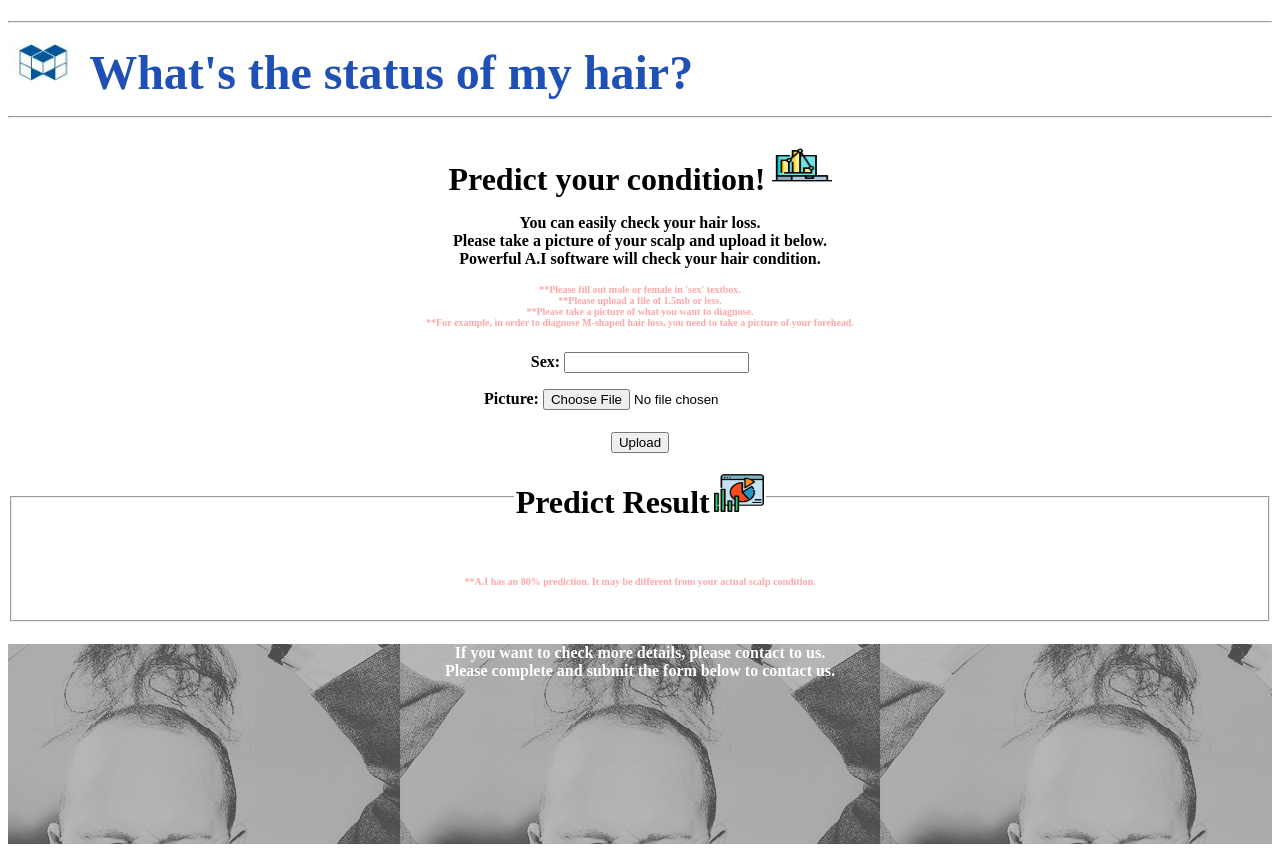
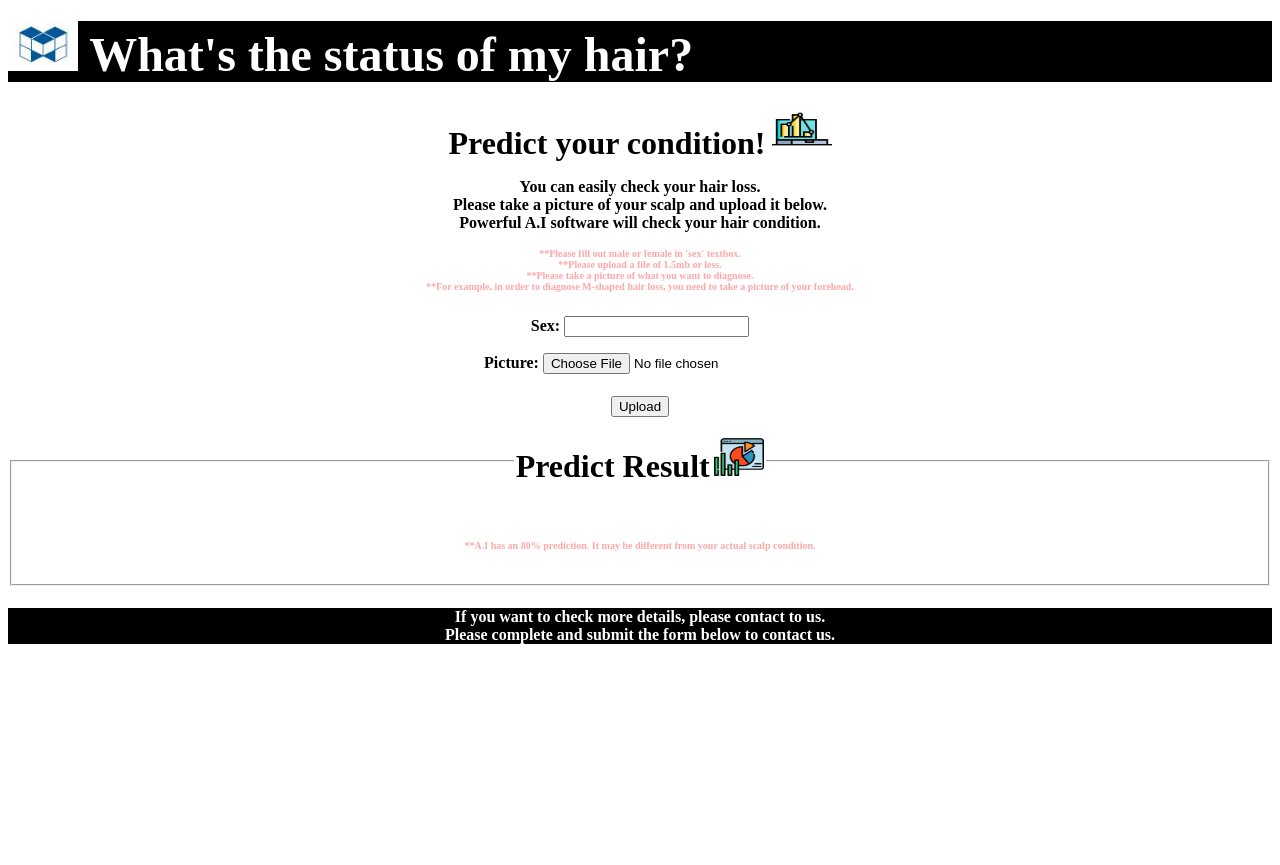
Before and after one commit to JoHyunGeun/django, a Django app: page / in a window 1280 px wide. After the commit the page ends 644 px from the top, so only its background shows below. Run offline with Django 3.2, Linux system fonts and the light colour scheme.

Commit message:
Update index.html

```diff
--- a/groovenauts/predict/templates/predict/index.html
+++ b/groovenauts/predict/templates/predict/index.html
@@ -1,5 +1,3 @@
-
-
 
 <!doctype html>
 <html lang="en">
@@ -10,13 +8,7 @@
     </head>
     <style>
 	div{
-		background-position : 50% 50%;
-		width : 100%;
-		height : 200px;
-		background-image : url("bb.jpg");
-		background-repeat : repeat;
-		opacity : 0.7;
-		font-color : "balck";
+		background-color : black
             }
 	h1{
 		tex-align : left;
@@ -38,14 +30,13 @@
 	}
     </style>
     <body>
+        <div>
         <h1>
-	<hr>
 		{% load staticfiles %}
-            <font size=21 color=#1F50B5>
+            <font size=21 color=#FFFFFF>
 	<img width=70 height = 50 src="{% static "predict/dd.jpg" %}" alt="My image1">
             <b>What's the status of my hair?</b></font>
-            <hr>
-        </h1>
+        </h1></div>
         <h2>
 	<font size = 6>
 	Predict your condition!</font>
```
